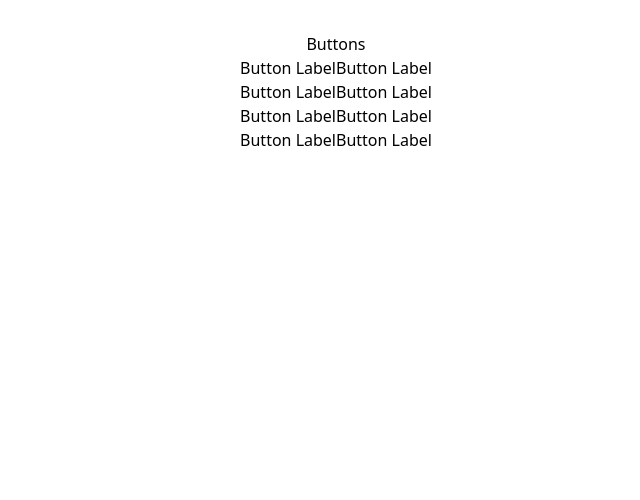
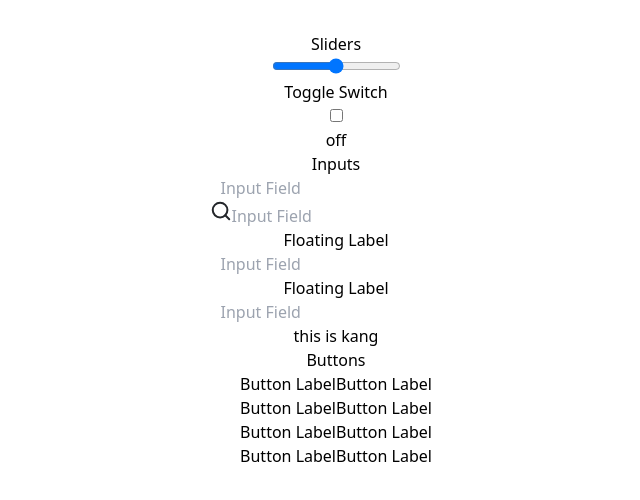
Before and after one commit to woorifisa-service-dev-3rd/frontend-2nd-today, a React (Vite) app: page / in a window 1280 px wide. Shown: the top 500 px of the page, without its empty margins (304-944 px from the left). Built offline with nearby package versions, Linux system fonts and the light colour scheme.

Commit message:
fix: 발표용 위치 수정

```diff
--- a/package.json
+++ b/package.json
@@ -7,7 +7,7 @@
     "dev": "vite",
     "build": "vite build",
     "lint": "eslint . --ext js,jsx --report-unused-disable-directives --max-warnings 0",
-    "preview": "vite preview"
+    "preview": "vite preview --host 0.0.0.0"
   },
   "dependencies": {
     "react": "^18.3.1",
--- a/src/App.jsx
+++ b/src/App.jsx
@@ -1,9 +1,31 @@
+import { useState } from "react";
 import "./App.css";
+import Inputs from "./components/Inputs";
 import Button from "./components/ui/Button";
+import Slider from "./components/ui/Slider";
+import ToggleSwitch from "./components/ui/ToggleSwitch";
+
+
 
 function App() {
+  const [range, setRange] = useState(50);
+  const [toggle, setToggle] = useState(false);
+
   return (
+    <>
     <div className="w-full h-full flex flex-col items-center">
+      <h1 className="font-bold text-3xl">Sliders</h1>
+      <div className="flex justify-around w-1/2 my-2">
+        <Slider range={range} setRange={setRange}/>
+      </div>
+      <h1 className="font-bold text-3xl">Toggle Switch</h1>
+      <div className="flex justify-around w-1/2 my-2">
+        <ToggleSwitch on='On' off='off' toggle={toggle} setToggle={setToggle}/>
+      </div>
+      <h1 className="font-bold text-3xl">Inputs</h1>
+      <div className="flex justify-around w-1/2 my-2">
+        <Inputs/>
+      </div>
       <h1 className="font-bold text-3xl">Buttons</h1>
       <div className="flex justify-around w-1/2 my-2">
         <Button type="filled" onClick={(e) => console.log(e.target.className)}>
@@ -38,6 +60,7 @@ function App() {
         </Button>
       </div>
     </div>
+    </>
   );
 }
 
--- a/src/components/ui/Button.jsx
+++ b/src/components/ui/Button.jsx
@@ -10,7 +10,7 @@ const typeStyle = {
 const Button = ({ children, type, onClick, isDisabled }) => {
   return (
     <button
-      className={"py-5 px-8 rounded-md disabled:opacity-40" + typeStyle[type]}
+      className={"py-5 px-8 rounded-md disabled:opacity-40 hover:opacity-70" + typeStyle[type]}
       onClick={onClick}
       disabled={isDisabled}
     >
--- a/src/components/ui/CustomInput.jsx
+++ b/src/components/ui/CustomInput.jsx
@@ -5,7 +5,7 @@ const CustomInput = ({ type = 'text', value, onChange, placeholder, design, labe
 
   return (
       <>
-        {design === 'search' && <div className=" w-fit flex items-center rounded-md border-0 py-1.5 pl-3 pr-3 text-gray-900 shadow-md ring-1 ring-inset ring-gray-300 placeholder:text-gray-400 focus:ring-2 focus:ring-inset focus:ring-sky-600 sm:text-sm sm:leading-6">
+        {design === 'search' && <div className=" w-full flex items-center rounded-md border-0 py-1.5 pl-3 pr-3 text-gray-900 shadow-md ring-1 ring-inset ring-gray-300 placeholder:text-gray-400 focus:ring-2 focus:ring-inset focus:ring-sky-600 sm:text-sm sm:leading-6">
             <button id="searchBtn" className="mr-2">
                 <svg width="22" height="22" viewBox="0 0 22 22" fill="none" xmlns="http://www.w3.org/2000/svg">
                     <path d="M10.0833 17.4167C14.1334 17.4167 17.4167 14.1334 17.4167 10.0833C17.4167 6.03325 14.1334 2.75 10.0833 2.75C6.03325 2.75 2.75 6.03325 2.75 10.0833C2.75 14.1334 6.03325 17.4167 10.0833 17.4167Z" stroke="#23262A" strokeWidth="2" strokeLinecap="round" strokeLinejoin="round"/>
@@ -25,7 +25,7 @@ const CustomInput = ({ type = 'text', value, onChange, placeholder, design, labe
                       onChange={onChange}
                       type={type}
                       value={value}
-                      className={`block w-fix rounded-md border-0
+                      className={`block w-full rounded-md border-0
                       py-1.5 pl-7 pr-20 text-gray-900 shadow-md ring-1 ring-inset
                       ring-gray-300 placeholder:text-gray-400 focus:ring-2 focus:ring-inset
                       focus:ring-sky-600 sm:text-sm sm:leading-6`}
@@ -33,7 +33,7 @@ const CustomInput = ({ type = 'text', value, onChange, placeholder, design, labe
                   />
           </div>}
 
-          {design === 'label' && <div className=" w-fit flex flex-col justify-center items-start rounded-md border-0 py-1.5 pl-3 pr-3 text-gray-900 shadow-md ring-1 ring-inset ring-gray-300 placeholder:text-gray-400 focus:ring-2 focus:ring-inset focus:ring-sky-600 sm:text-sm sm:leading-6">
+          {design === 'label' && <div className=" w-full flex flex-col justify-center items-start rounded-md border-0 py-1.5 pl-3 pr-3 text-gray-900 shadow-md ring-1 ring-inset ring-gray-300 placeholder:text-gray-400 focus:ring-2 focus:ring-inset focus:ring-sky-600 sm:text-sm sm:leading-6">
             <p className='text-xs opacity-50'>{label}</p>
             <input
                 onChange={onChange}
@@ -46,7 +46,7 @@ const CustomInput = ({ type = 'text', value, onChange, placeholder, design, labe
 
         { design === 'label-more' &&
       <div className='flex flex-col'>
-        <div className="w-fit flex flex-col justify-center items-start rounded-md border-0 py-1.5 pl-3 pr-3 text-gray-900 shadow-md ring-1 ring-inset ring-gray-300 placeholder:text-gray-400 focus:ring-2 focus:ring-inset focus:ring-sky-600 sm:text-sm sm:leading-6">
+        <div className="w-full flex flex-col justify-center items-start rounded-md border-0 py-1.5 pl-3 pr-3 text-gray-900 shadow-md ring-1 ring-inset ring-gray-300 placeholder:text-gray-400 focus:ring-2 focus:ring-inset focus:ring-sky-600 sm:text-sm sm:leading-6">
           <p className='text-xs opacity-50 self-start'>{label}</p>
           <input
             onChange={onChange}
```
